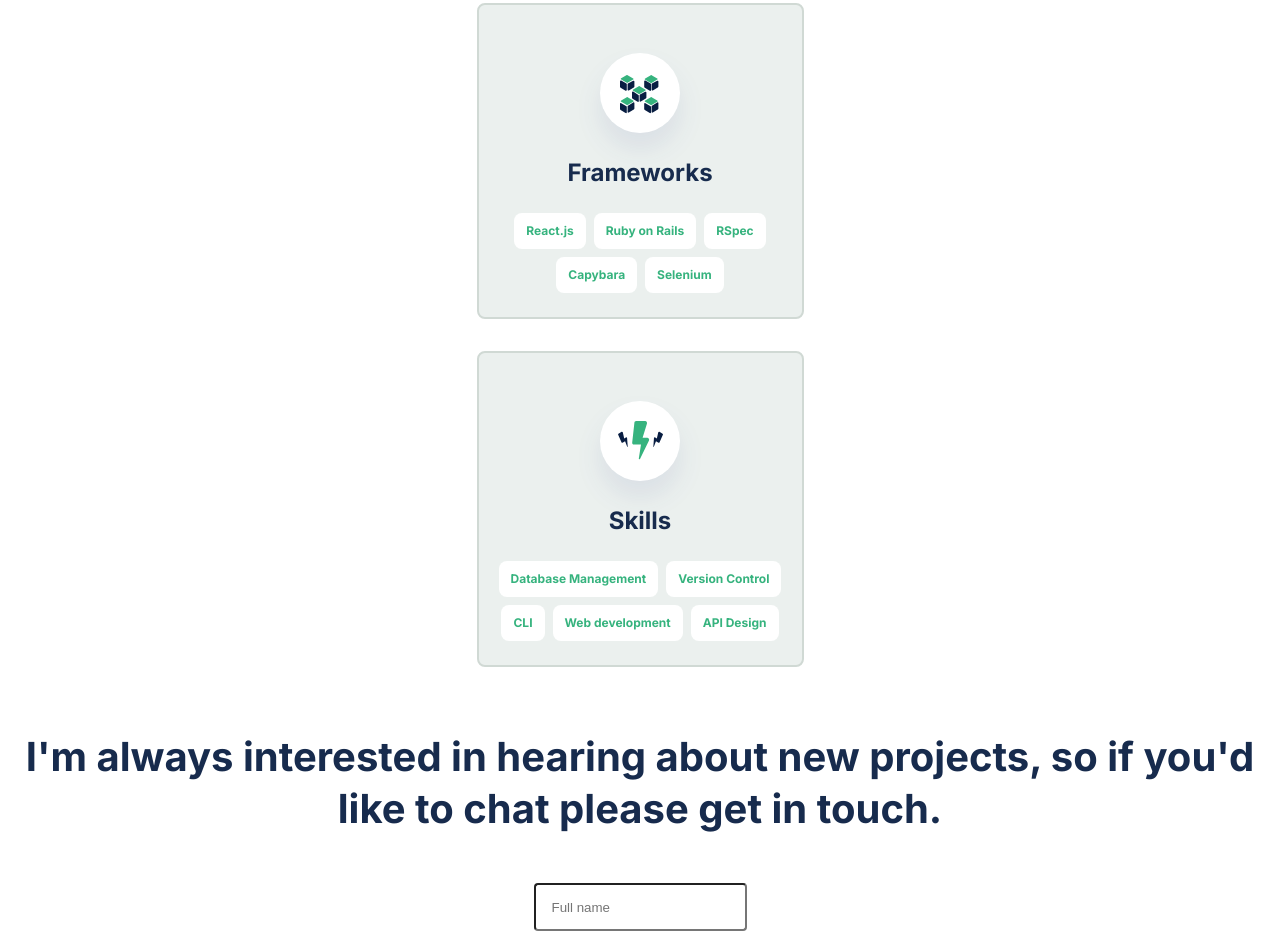
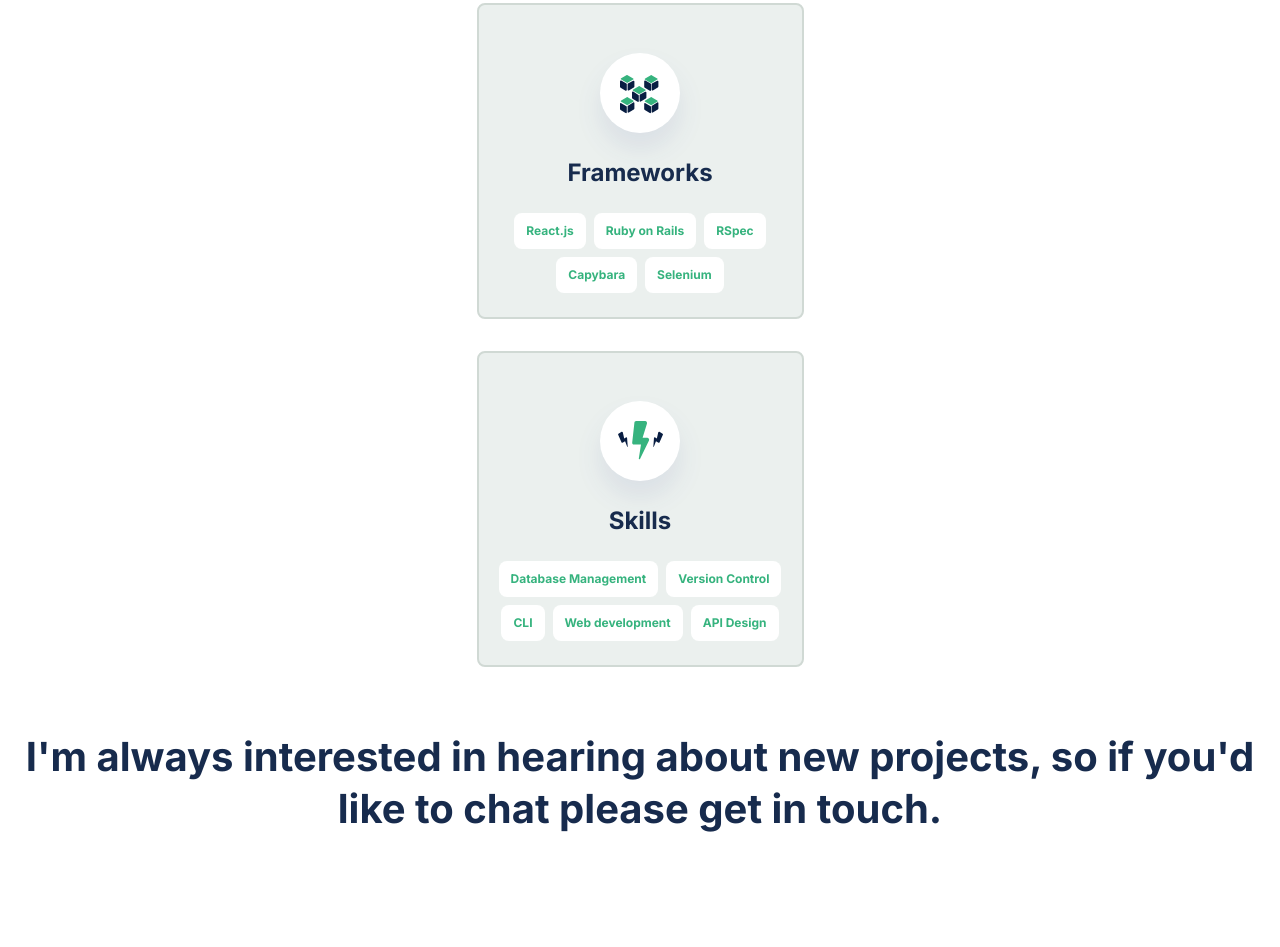
Before and after one commit to victormc13/Portfolio-project, a website: page index.html in a window 1280 px wide. Shown: the part 2767-3714 px from the top of the page. After the commit the page ends 3666 px from the top, so only its background shows below. Drawn offline with Linux system fonts and the light colour scheme.

```diff
--- a/index.html
+++ b/index.html
@@ -184,18 +184,7 @@
           to chat please get in touch.
         </h2>
         <form action="" class="form-fields flex-column">
-          <div class="input-item">
-            <label for="name">
-              <input
-                type="text"
-                id="name"
-                name="user_name"
-                placeholder="Full name"
-                maxlength="30"
-                required
-              />
-            </label>
-          </div>
+
         </form>
       </section>
     </main>
```
